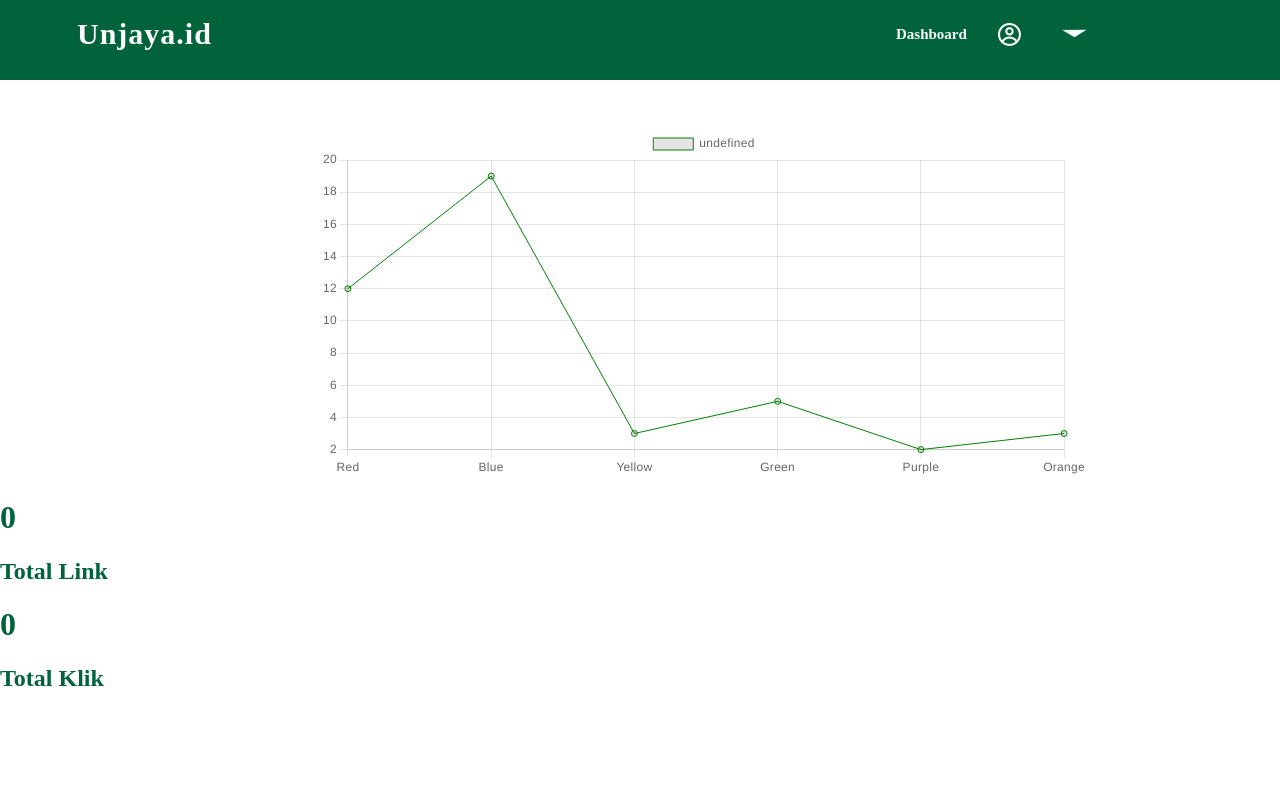
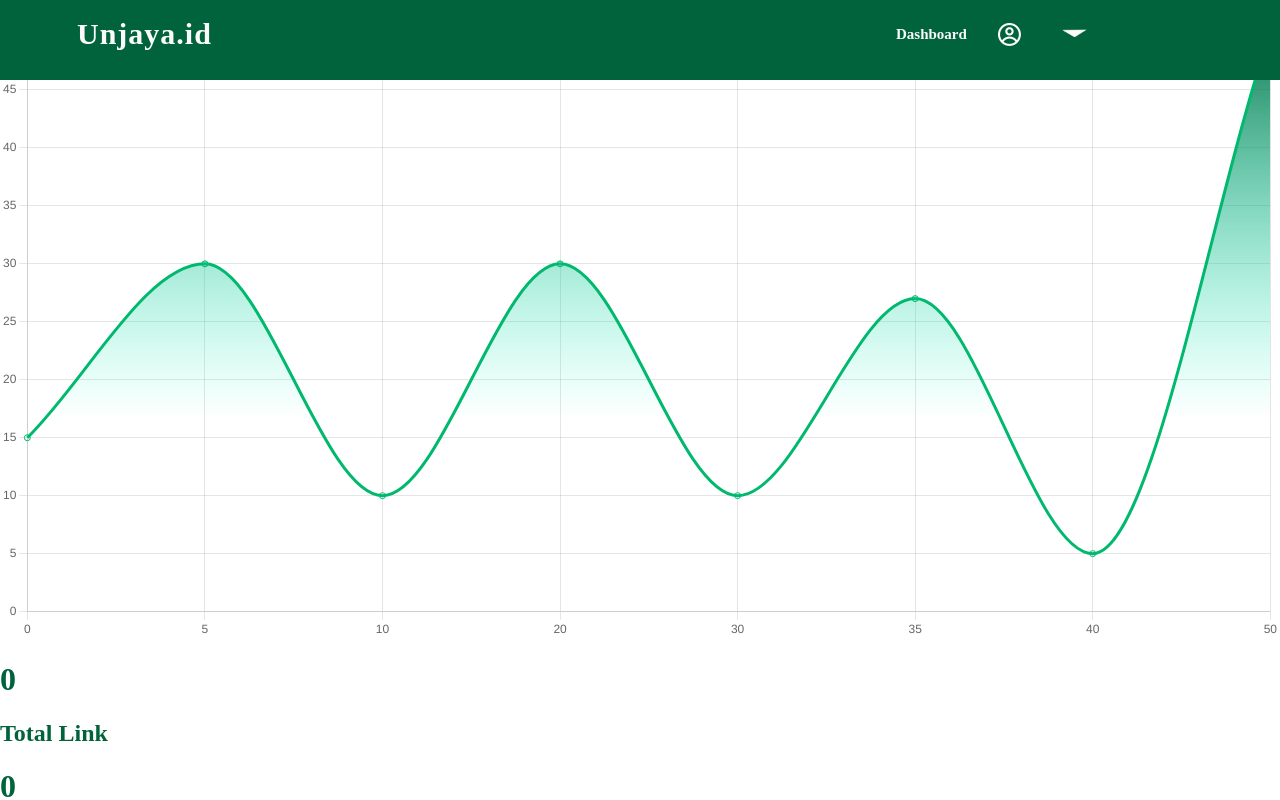
Before and after one commit to SokKanaTorajd/fe-unjaya-short-url, a Next.js app: page /dashboard in a window 1280 px wide. Shown: the top 800 px of the page. Built offline with nearby package versions, Linux system fonts and the light colour scheme.

Commit message:
update line Chart

```diff
--- a/components/Linechart.js
+++ b/components/Linechart.js
@@ -1,40 +1,51 @@
-import {Line} from 'react-chartjs-2';
-import React from 'react';
-import {CategoryScale, LinearScale} from 'chart.js';
+import React, {useRef, useEffect} from 'react'
+import Header2 from '../components/Header2'
 import Chart from 'chart.js/auto'
+// Page
+function Linecart(props) {
+    let chartRef = useRef();
+  useEffect(() => {
+  var ctx = document.getElementById('grafik')
+  const gradient = ctx.getContext('2d').createLinearGradient(0, 0, 0,420);
+  gradient.addColorStop(0, 'rgba(0, 99, 59, 1)');
+  gradient.addColorStop(1, 'rgba(23, 255, 198, 0)');
+      var nilaiX = [0,5,10,20,30,35,40,50]
+      var nilaiY = [15,30,10,30,10,27,5,50]
+        let chart = new Chart(chartRef.current, {
+            type:'line',
+              data: {
 
-Chart.register(CategoryScale)
-const data = {
-
-  labels: ['Red', 'Blue', 'Yellow', 'Green', 'Purple', 'Orange'],
-  datasets: [{
-    data: [12, 19, 3, 5, 2, 3],
-    backgroundColor:LinearScale['rgba(23, 255, 198, 0)'],
-    borderColor: "Green",
-    borderWidth: 1
-  }]
+                  labels:nilaiX,
+                  datasets:[{
+                      label: 'SortURL',
+                      fill:true,
+                      backgroundColor:gradient,
+                      data:nilaiY,
+                      cubicInterpolationMode: 'monotone',
+                      tension: 0.4,
+                      borderColor: "rgb(0, 184, 110)",
+                  }],
+                },
+                options:{
+                  responsive: true,
+                    scales: {
+                      y: {
+                          beginAtZero: true,
+                          display:true,
+                      },
+                      x:{
+                        display:true,
+                      }
+                    },
+                }
+          });
+    }, [])
+    // Render
+    return (
+        <div>
+            <canvas id="grafik" ref={chartRef} />
+        </div>
+    )
 }
 
-export default () => ({
-  render() {
-    return (
-      <div className="grafik">
-        <Line
-          data={data}
-          options={{
-              maintainAspectRatio: false,
-              scales: {
-                  yAxes: [
-                      {
-                          ticks: {
-                              beginAtZero: true,
-                          }
-                      }
-                  ]
-              }
-          }}
-        />
-      </div>
-    );
-  }
-});
+export default Linecart
```
